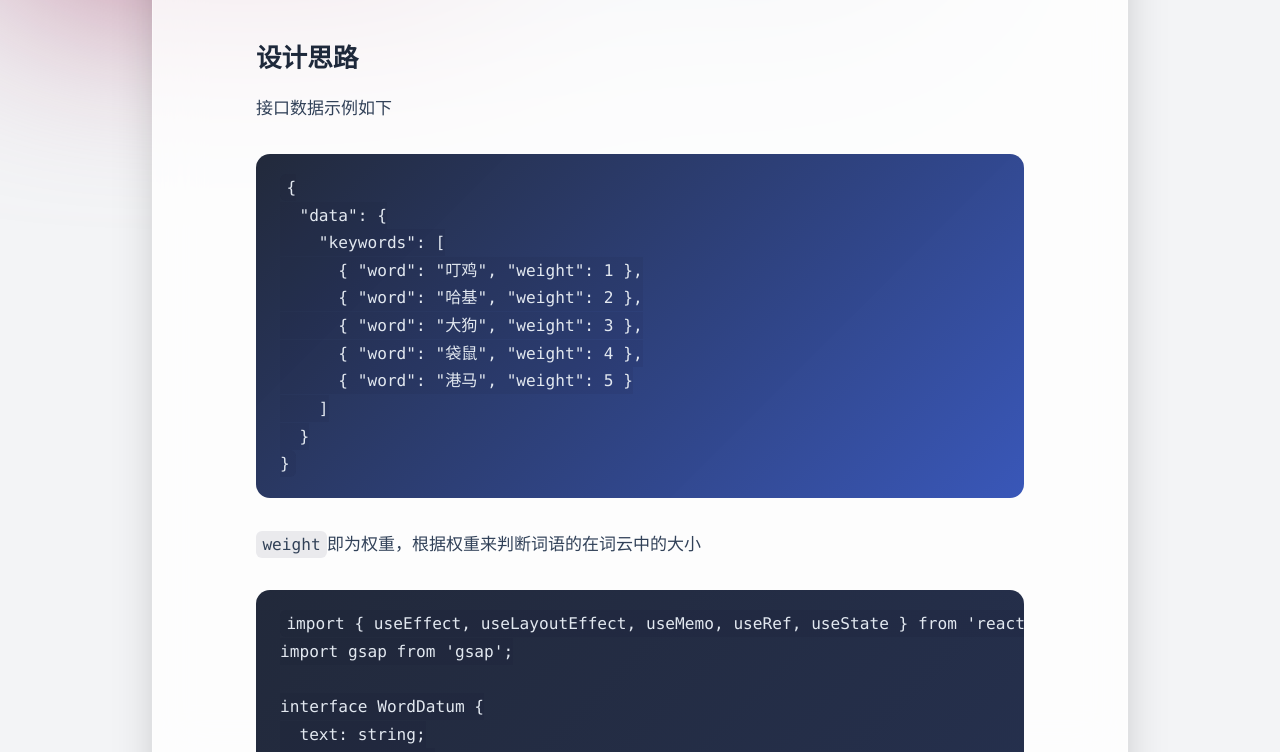
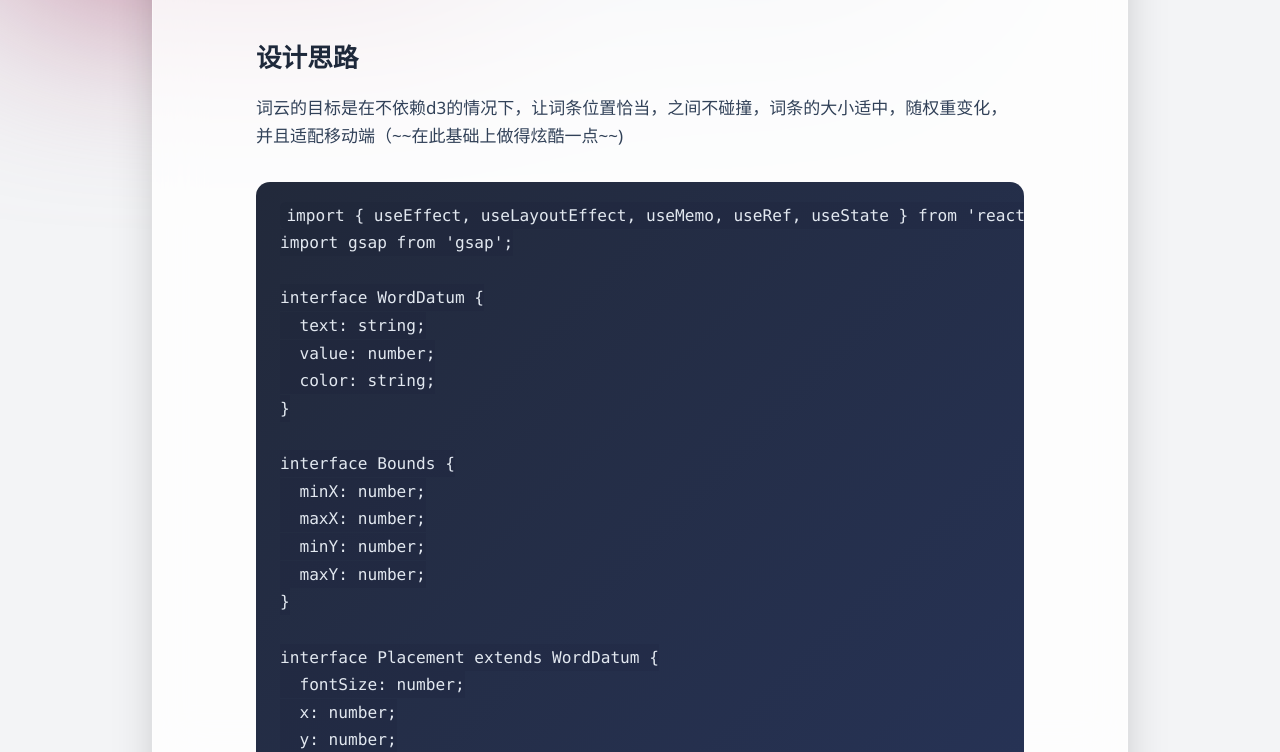
Before and after one commit to Misaki14987/misaki14987.github.io, an Astro site: page /posts/Word-Cloud-Implement in a window 1280 px wide. Shown: the part 610-1362 px from the top of the page. Built offline with nearby package versions, Linux system fonts and the light colour scheme; Astro itself is replaced by a stand-in of ours; code samples lack their colours.

Commit message:
Updated from Octarine

````diff
--- a/src/pages/posts/Word-Cloud-Implement.md
+++ b/src/pages/posts/Word-Cloud-Implement.md
@@ -16,23 +16,7 @@ tags: ['Frontend', 'Web Development']
 
 ## 设计思路
 
-接口数据示例如下
-
-```json
-{
-  "data": {
-    "keywords": [
-      { "word": "叮鸡", "weight": 1 },
-      { "word": "哈基", "weight": 2 },
-      { "word": "大狗", "weight": 3 },
-      { "word": "袋鼠", "weight": 4 },
-      { "word": "港马", "weight": 5 }
-    ]
-  }
-}
-```
-
-`weight`即为权重，根据权重来判断词语的在词云中的大小
+词云的目标是在不依赖d3的情况下，让词条位置恰当，之间不碰撞，词条的大小适中，随权重变化，并且适配移动端（\~\~在此基础上做得炫酷一点\~\~)
 
 ```tsx
 import { useEffect, useLayoutEffect, useMemo, useRef, useState } from 'react';
````
